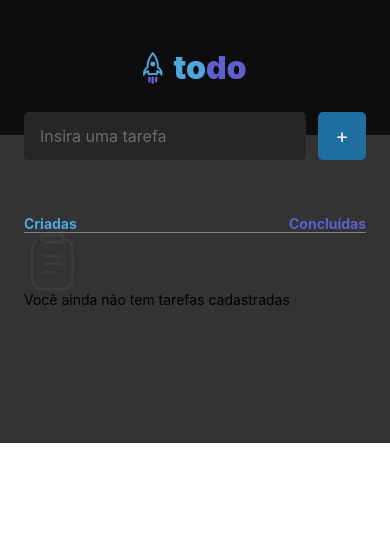
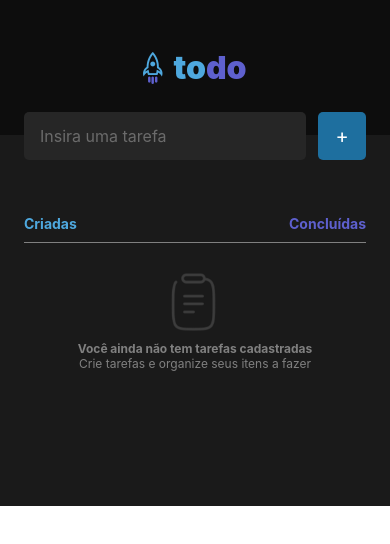
Before and after one commit to lyrapedro/todo-list, a React Native app: screen / in a window 390 px wide. Shown: the top 544 px of the page. Built offline with nearby package versions, Linux system fonts and the light colour scheme.

Commit message:
adicionando tarefa e novos elementos visuais

```diff
--- a/package.json
+++ b/package.json
@@ -11,9 +11,11 @@
   "dependencies": {
     "expo": "~46.0.7",
     "expo-status-bar": "~1.4.0",
+    "phosphor-react": "^1.4.1",
     "react": "18.0.0",
     "react-dom": "18.0.0",
     "react-native": "0.69.4",
+    "react-native-bouncy-checkbox": "^3.0.2",
     "react-native-uuid": "^2.0.1",
     "react-native-web": "~0.18.7"
   },
--- a/src/components/Task/index.tsx
+++ b/src/components/Task/index.tsx
@@ -1,4 +1,7 @@
-import { View } from "react-native";
+import { View, Text, TouchableOpacity } from "react-native";
+import BouncyCheckbox from "react-native-bouncy-checkbox";
+import { styles } from "./styles";
+import { Trash } from "phosphor-react";
 
 type Props = {
   name: string;
@@ -8,6 +11,17 @@ type Props = {
 
 export function Task({ name, done }: Props) {
   return (
-    <View></View>
+    <View style={styles.task}>
+      <BouncyCheckbox
+        size={25}
+        fillColor="#5E60CE"
+        iconStyle={{ borderColor: "red" }}
+        style={styles.checkbox}
+      />
+      <Text style={styles.taskText}>{name}</Text>
+      <TouchableOpacity>
+        {/* <Trash size={32} /> */}
+      </TouchableOpacity>
+    </View>
   )
 }
--- /dev/null
+++ b/src/components/Task/styles.ts
@@ -0,0 +1,25 @@
+import { StyleSheet } from "react-native";
+
+export const styles =   StyleSheet.create({
+  task: {
+    marginTop: 10,
+    border: 10,
+    backgroundColor: "#333333",
+    borderWidth: 0,
+    flex: 1,
+    flexDirection: "row",
+    width: 272,
+    borderRadius: 10,
+    textAlign: "center",
+    justifyContent: "center",
+    alignItems: "center",
+    minHeight: 60
+  },
+  checkbox: {
+    marginLeft: 10
+  },
+  taskText: {
+    color: "#FFF",
+    flex: 1
+  }
+})
--- a/src/screens/Home/index.tsx
+++ b/src/screens/Home/index.tsx
@@ -69,9 +69,11 @@ export function Home() {
             style={styles.taskInput}
             placeholder="Insira uma tarefa"
             placeholderTextColor="#6B6B6B"
+            onChangeText={setTaskName}
+            value={taskName}
           />
 
-          <TouchableOpacity style={styles.button}>
+          <TouchableOpacity style={styles.button} onPress={handleTaskAdd}>
             <Text style={styles.buttonText}>+</Text>
           </TouchableOpacity>
         </View>
@@ -105,6 +107,9 @@ export function Home() {
                   <Text style={styles.listEmptyText}>
                     Você ainda não tem tarefas cadastradas
                   </Text>
+                  <Text style={styles.listEmptyText2}>
+                    Crie tarefas e organize seus itens a fazer
+                  </Text>
                 </View>
               )}
             />
--- a/src/screens/Home/styles.ts
+++ b/src/screens/Home/styles.ts
@@ -1,4 +1,4 @@
-import { StyleSheet } from "react-native"
+import { StyleSheet } from "react-native";
 
 export const styles = StyleSheet.create({
   body: {
@@ -61,6 +61,7 @@ export const styles = StyleSheet.create({
     flexDirection: "row",
     position: "relative",
     paddingTop: 80,
+    marginBottom: 10,
   },
   createdText: {
     color: "#4EA8DE",
@@ -76,22 +77,39 @@ export const styles = StyleSheet.create({
   list: {
     height: "100%",
     width: "100%",
-    backgroundColor: "#333333",
+    backgroundColor: "#1A1A1A",
     zIndex: -1
   },
   tasks: {
     borderTopColor: "#808080",
-    borderTopWidth: 1,
+    borderTopWidth: 0.5,
+    alignContent: "center",
+    alignItems: "center",
   },
   listEmptyComponent: {
     alignContent: "center",
     justifyContent: "center",
+    textAlign: "center",
+    marginBottom: 30,
+    top: 30
   },
   imgEmpty: {
     height: 58,
     width: 58,
+    alignContent: "center",
+    alignItems: "center",
+    left: "37%"
   },
   listEmptyText: {
-
+    color: "#808080",
+    fontWeight: "bold",
+    fontSize: 12,
+    textAlign: "center",
+    paddingTop: 10
+  },
+  listEmptyText2: {
+    color: "#808080",
+    fontSize: 12,
+    textAlign: "center"
   }
 })
```
Also changed, not shown: 1 other file (tests, documents, lock files or other folders).
